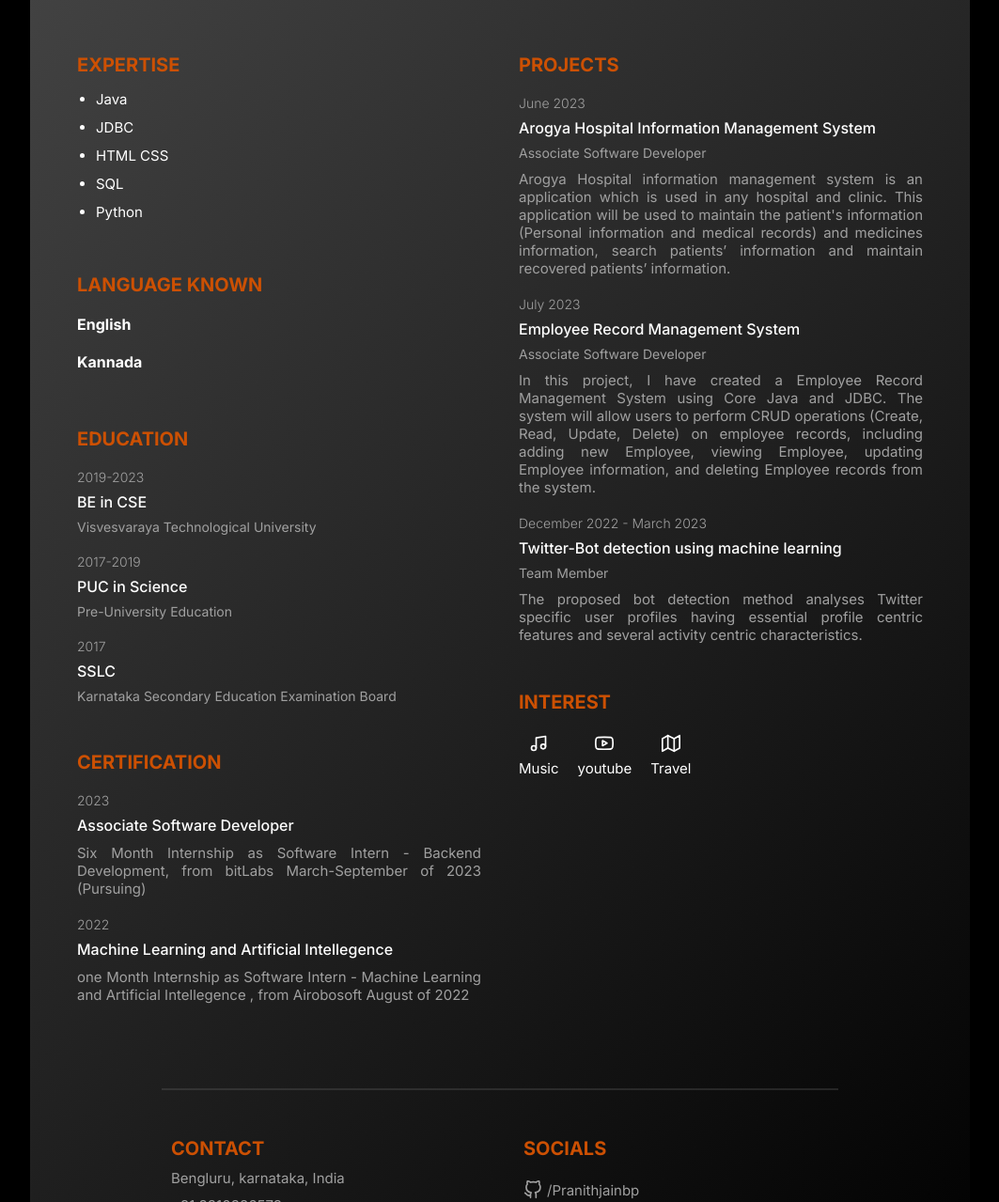
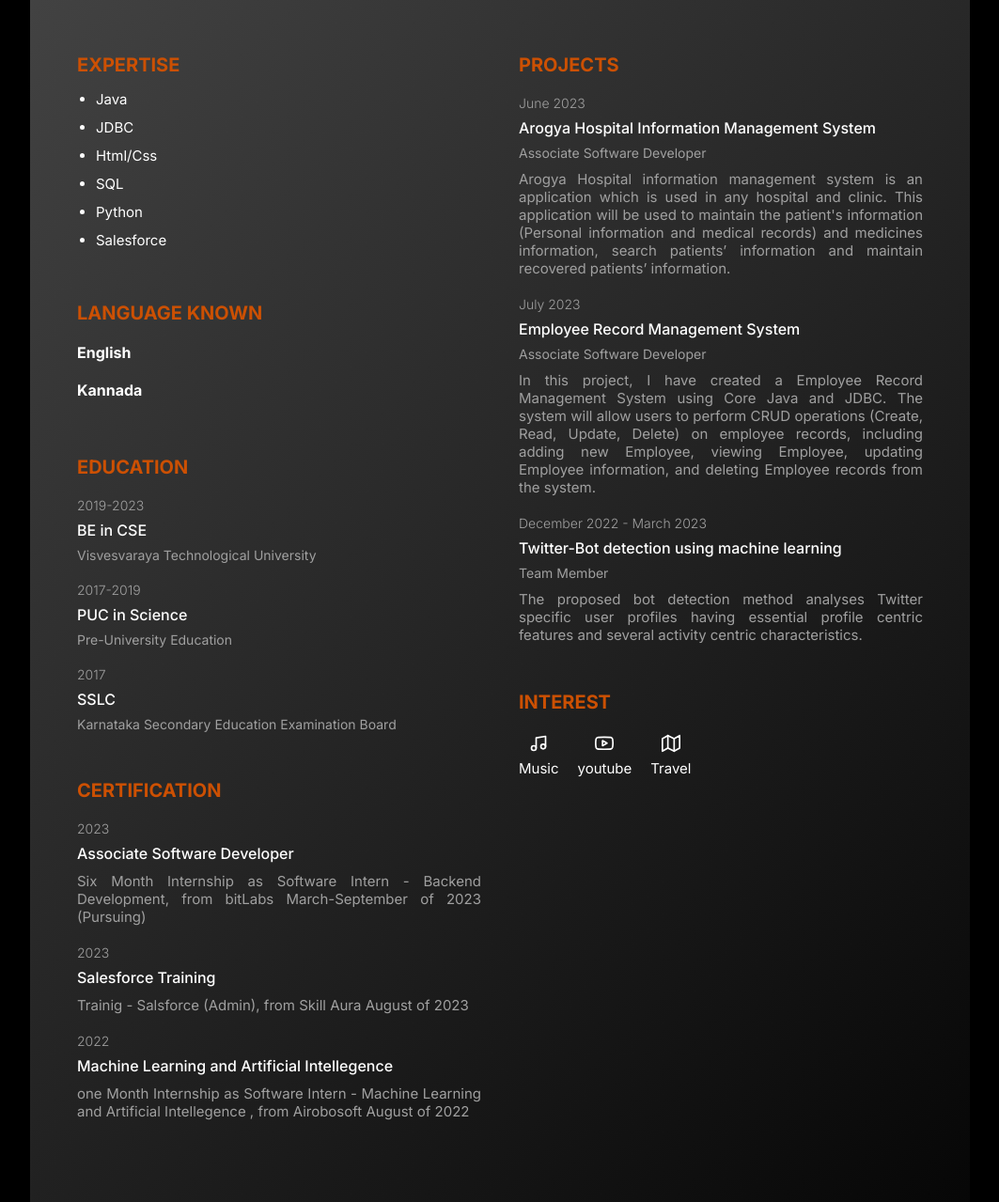
Before and after one commit to Pranithjainbp84/Resume, a plain HTML site: page index.html in a window 1280 px wide. Shown: the part 314-1593 px from the top of the page at 94% size, without its empty margins (108-1171 px from the left). Drawn offline with nearby package versions, Linux system fonts and the light colour scheme.

Commit message:
Update index.html

```diff
--- a/index.html
+++ b/index.html
@@ -39,9 +39,10 @@
         <ul class="skills_list description">
           <li>Java</li>
           <li>JDBC</li>
-          <li>HTML CSS</li>
+          <li>Html/Css</li>
           <li>SQL</li>
           <li>Python</li>
+          <li>Salesforce</li>
         </ul>
       </div>
       <div class="ref">
@@ -90,6 +91,14 @@
             Six Month Internship as Software Intern - Backend
             Development, from bitLabs March-September of 2023
             (Pursuing)
+          </p>
+        </div>
+        <div class="certification_item">
+          <p class="item_preTitle">2023</p>
+          <h4 class="item_title">Salesforce Training</h4>
+          <p class="description">
+            Trainig  - Salsforce (Admin),
+            from Skill Aura August of 2023
           </p>
         </div>
         <div class="certification_item">
```
